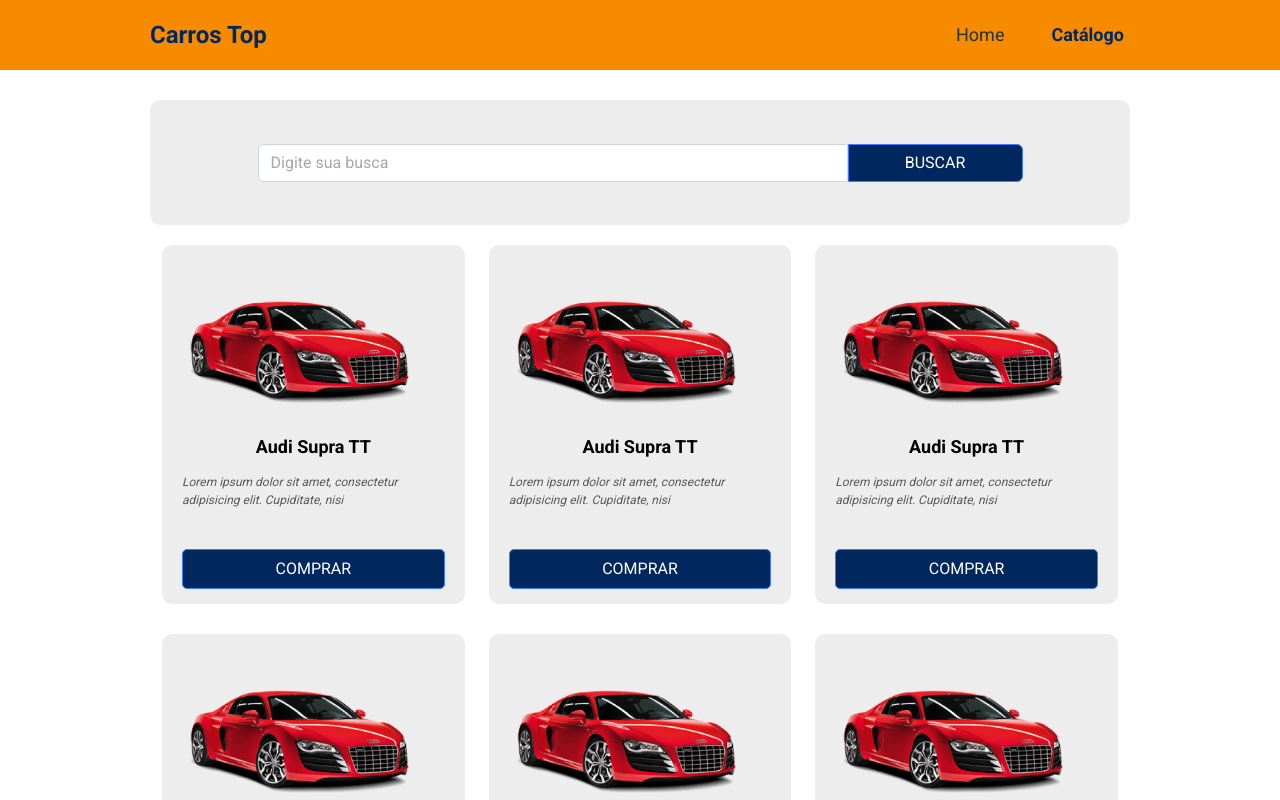
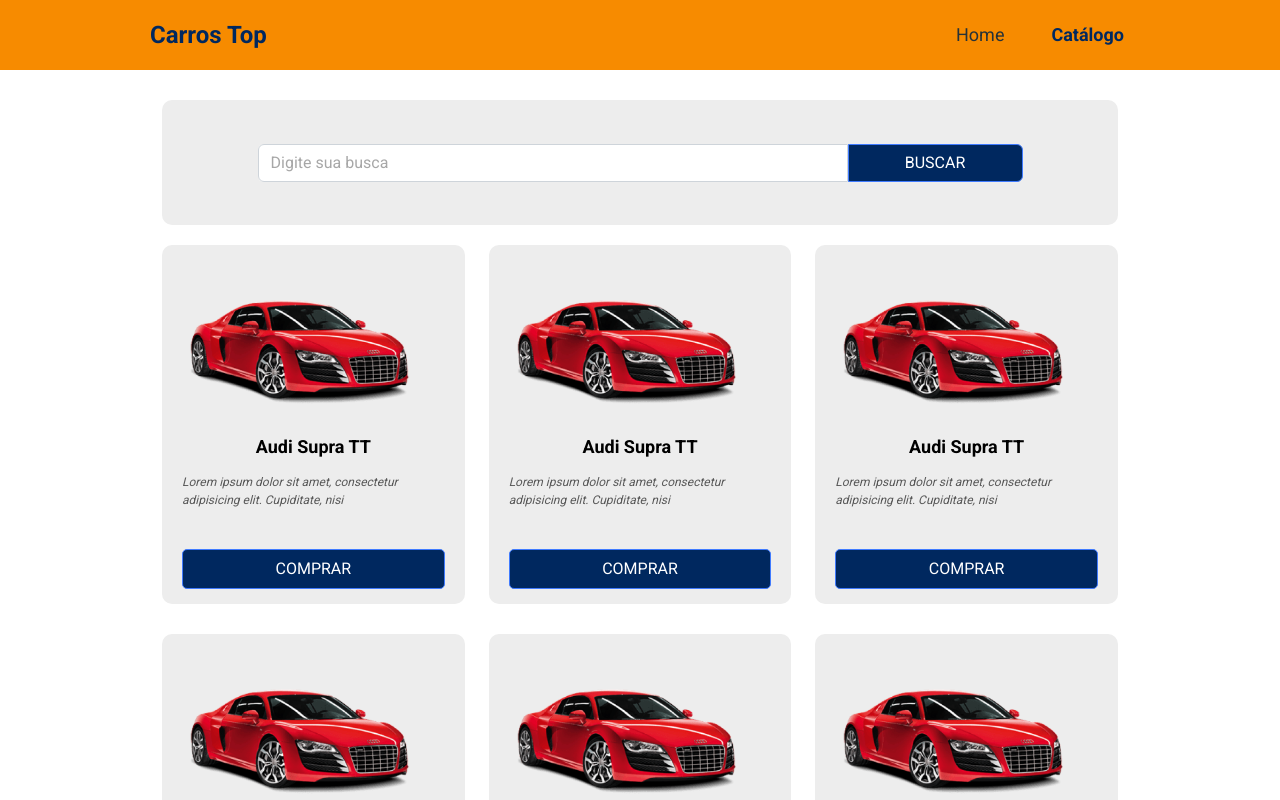
Before and after one commit to CleristonMP/bds-desafio-layout, a React (Create React App) app: page /catalog in a window 1280 px wide. Shown: the top 800 px of the page. Built offline with nearby package versions, Linux system fonts and the light colour scheme.

Commit message:
Fix Search Box layout on 576, 768

```diff
--- a/src/pages/Catalog/index.tsx
+++ b/src/pages/Catalog/index.tsx
@@ -4,6 +4,7 @@
 const Catalog = () => {
   return (
     <div className="wrapper-catalog">
+      <div className="container">
         <div className="container-busca">
           <form>
             <div className="input-group flex-nowrap search-box">
@@ -20,6 +21,8 @@
             </button>
           </form>
         </div>
+      </div>
+
       <div className="container">
         <div className="row">
           <div className="col-sm-6 col-lg-4">
--- a/src/pages/Catalog/styles.css
+++ b/src/pages/Catalog/styles.css
@@ -51,9 +51,9 @@
   }
 }
 
-@media (min-width: 576px) {
+@media (min-width: 768px) {
   .search-box {
-    width: 516px;
+    width: 490px;
   }
 }
 
```
Lines whose indentation alone changed are shown as unchanged.
